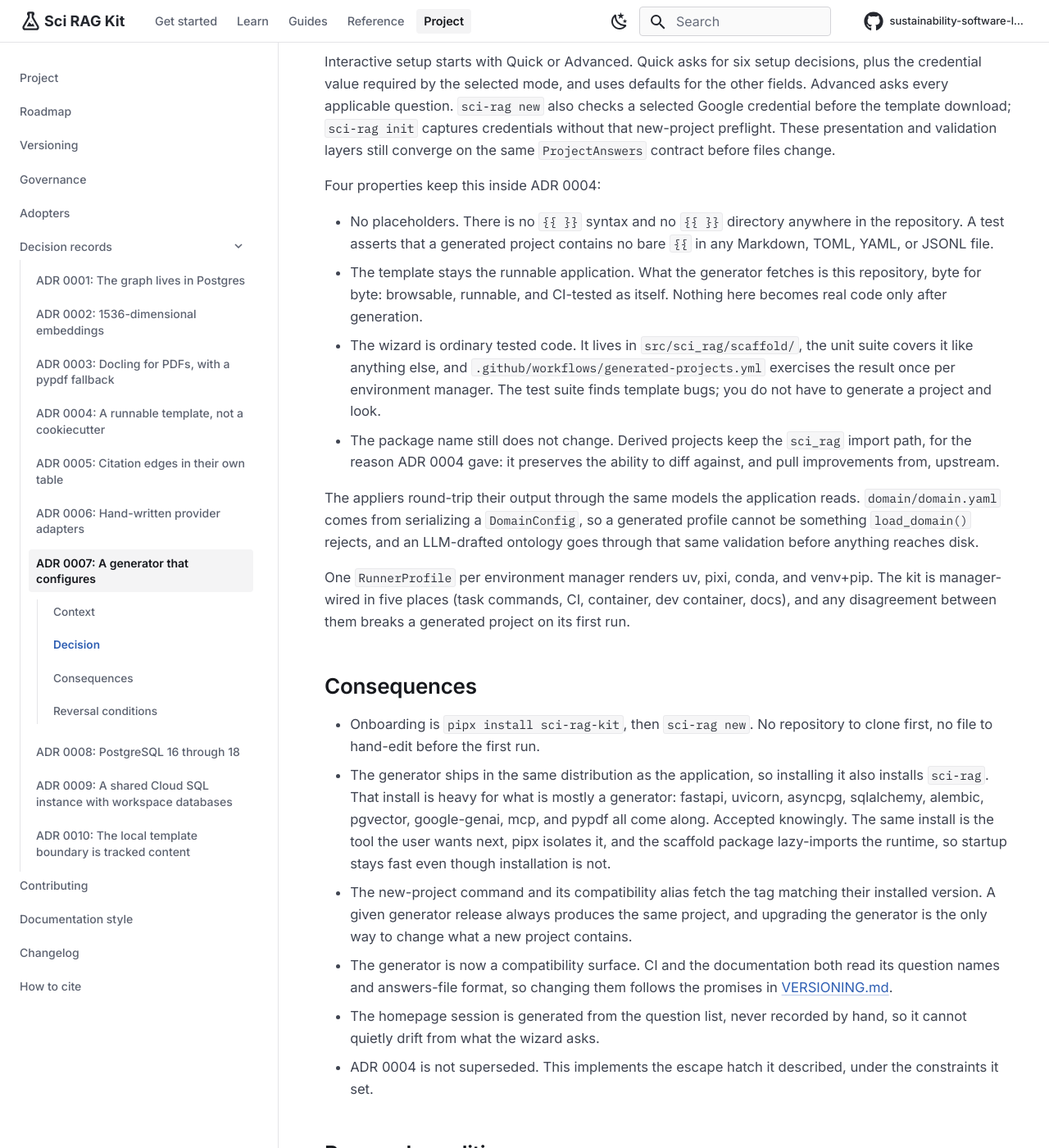
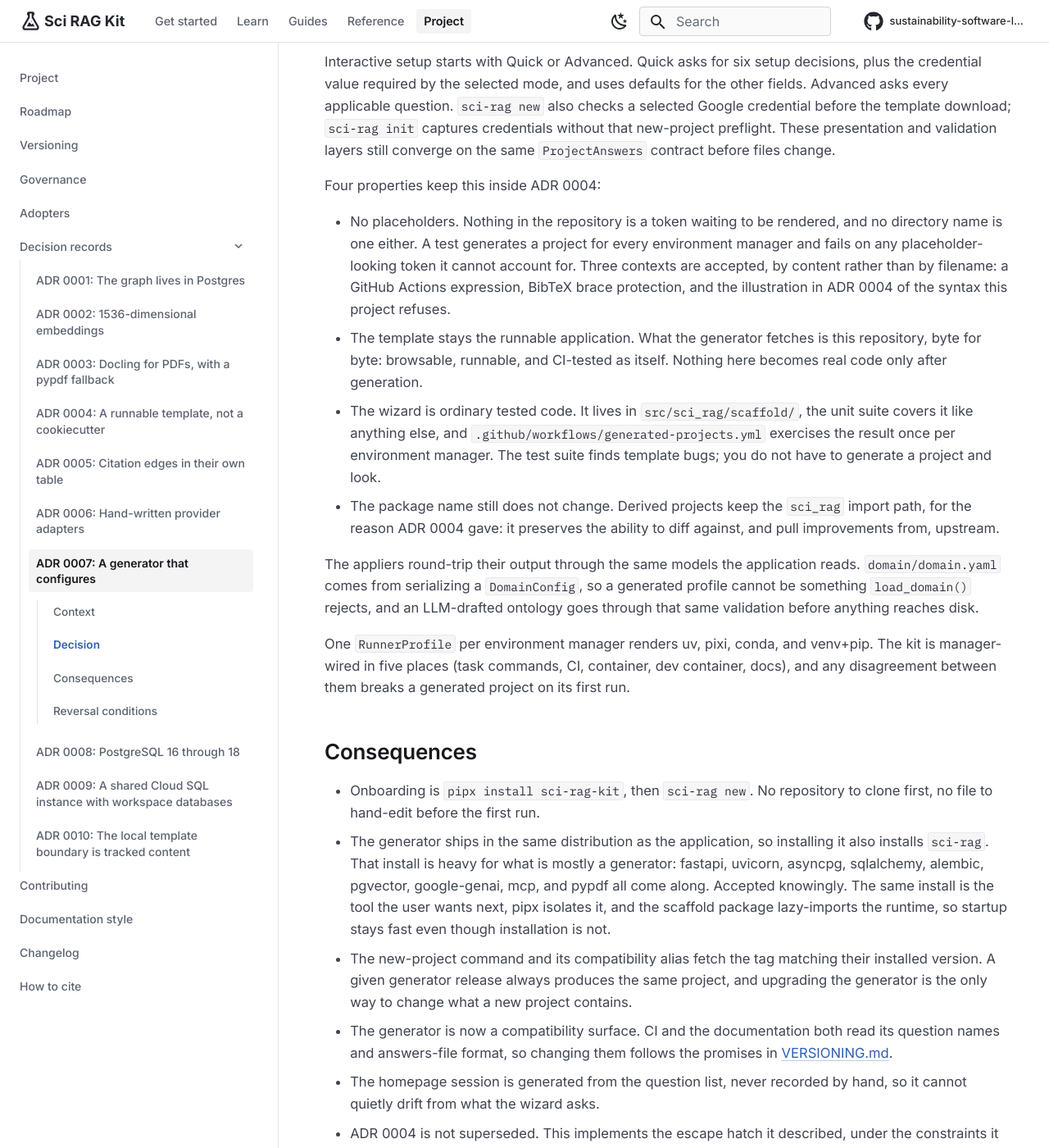
Before and after one commit to sustainability-software-lab/sci-rag-kit, an MkDocs documentation site: the page built from docs/adr/0007-interactive-project-generator.md, in a window 1280 px wide and 1400 px high, scrolled down 1136 px. Shown: the whole window at 82% size. Built offline with MkDocs 1.6.1 and Material for MkDocs 9.7.7, drawn with Linux system fonts in a browser that asks for light colours; nearby versions of some CDN libraries; library files that are not in the unit come from our copies; some of the changed text lies outside the part shown.

Commit message:
fix(scaffold): replace the raw double-brace invariant with a placeholder guard
docs/faq.md and ADR 0007 claimed a test proves a generated project contains no
bare double brace in any Markdown, TOML, YAML, or JSONL file. A real generated
project contains seven:

  docs/adr/0004-...:15  `{{ cookiecutter.project_slug }}` placeholders
  docs/adr/0007-...:68  * No placeholders. There is no `{{ }}` syntax
  docs/adr/0007-...:70  contains no bare `{{` in any Markdown...
  docs/adr/0007-...:130 the reason the no-`{{` test
  docs/citation.md:16   author  = {{Sci RAG Kit contributors}},
  docs/faq.md:164       There is no `{{ }}` syntax and no `{{ }}` directory
  docs/faq.md:165       a test asserts a generated project contains no bare `{{`

Four are the claim describing itself, one is valid BibTeX, and one is a
deliberate illustration of the syntax ADR 0004 refuses.

The second finding is sharper than the first. The test that was supposed to
prove this ran against a five-file fixture with nothing under docs/, so it
could not have seen any file capable of violating it. The invariant was not
merely misstated, it was untested against anything that could break it.

The real invariant is about unresolved placeholders rather than a character
pair. The guard moves to the coherence module, which generates from the real
template for all four environment managers, and the fixture-level version is
deleted: two definitions of one invariant is how the weaker one survives.

Three contexts are accepted, by content rather than by filename, so a genuine
leak cannot hide in a file that happens to be on an allowlist. Each carries
its reason, and a test asserts each still occurs, so an exception nothing uses
is noticed rather than inherited. Another seeds a leaked placeholder into a
generated tree and requires it to be caught, because an allowlist that
explains everything proves nothing.

The prose is reworded rather than granted an exception, which is the first
acceptance criterion read literally: it now states what is enforced, and no
longer contains the token it is talking about.

Refs #166

```diff
--- a/docs/adr/0007-interactive-project-generator.md
+++ b/docs/adr/0007-interactive-project-generator.md
@@ -65,9 +65,13 @@ preflight. These presentation and validation layers still converge on the same
 
 Four properties keep this inside ADR 0004:
 
-* No placeholders. There is no `{{ }}` syntax and no `{{ }}` directory
-  anywhere in the repository. A test asserts that a generated project
-  contains no bare `{{` in any Markdown, TOML, YAML, or JSONL file.
+* No placeholders. Nothing in the repository is a token waiting to be
+  rendered, and no directory name is one either. A test generates a
+  project for every environment manager and fails on any
+  placeholder-looking token it cannot account for. Three contexts are
+  accepted, by content rather than by filename: a GitHub Actions
+  expression, BibTeX brace protection, and the illustration in ADR 0004
+  of the syntax this project refuses.
 * The template stays the runnable application. What the generator
   fetches is this repository, byte for byte: browsable, runnable, and
   CI-tested as itself. Nothing here becomes real code only after
@@ -127,5 +131,5 @@ Revisit if any of these stop being true:
   answers file is the primary interface and the interactive path is the
   fallback, which is a different tool.
 * No placeholder syntax appears anywhere in the tree. That is the
-  specific failure ADR 0004 refused, and the reason the no-`{{` test
-  exists.
+  specific failure ADR 0004 refused, and the reason the unresolved
+  placeholder test exists.
```
Also changed, not shown: CHANGELOG.md (+8 -0 lines), docs/faq.md (+6 -3 lines), 2 other files.
